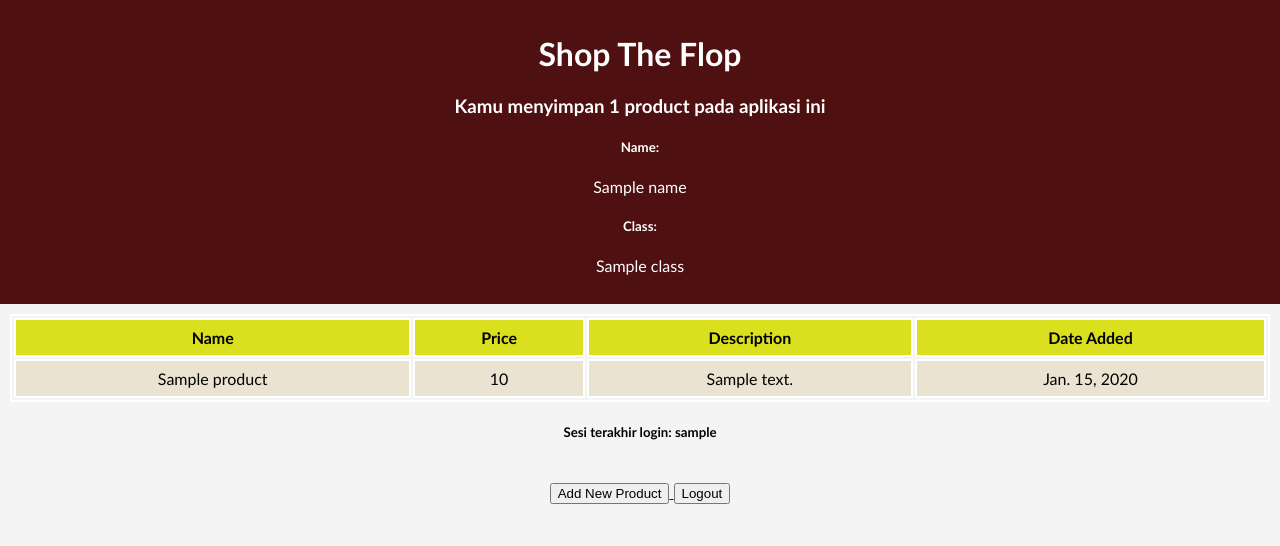
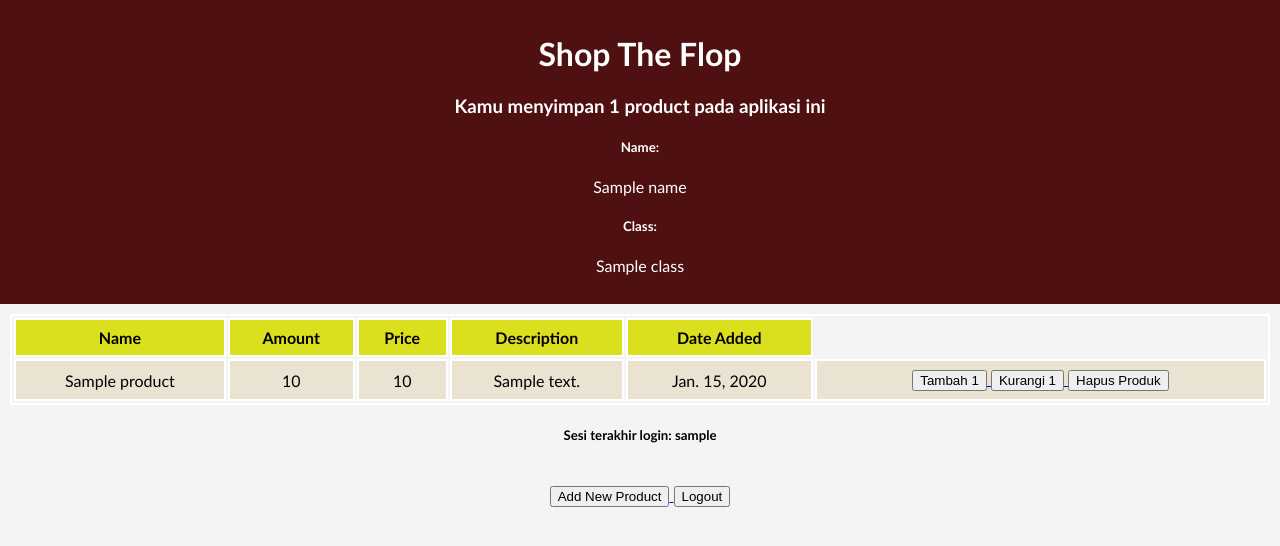
Before and after one commit to sanabiel/my-second-repo, a Django app: template main/templates/main.html in a window 1280 px wide. Shown: the top 546 px of the page. Run offline with Django 4.2, Linux system fonts and the light colour scheme; tables that the repository leaves empty hold one stand-in row (values such as "Sample post"); the template is opened without the code that fills it: values that come from a table or form of the project are taken from there, most other values are stand-ins (such as "Sample title", 1, 10 or a date in 2020).

Commit message:
insyaallah selesai

```diff
--- a/main/forms.py
+++ b/main/forms.py
@@ -4,4 +4,4 @@ from main.models import Product
 class ProductForm(ModelForm):
     class Meta:
         model = Product
-        fields = ["name", "price", "description"]
+        fields = ["name","amount", "price", "description"]
--- a/main/models.py
+++ b/main/models.py
@@ -5,6 +5,7 @@ from django.contrib.auth.models import User
 
 class Product(models.Model):
     name = models.CharField(max_length=255)
+    amount = models.IntegerField(name="amount")
     price = models.IntegerField()
     description = models.TextField()
     date_added = models.DateField(auto_now_add=True)
--- a/main/templates/main.html
+++ b/main/templates/main.html
@@ -66,6 +66,7 @@
         <table>
             <tr>
                 <th>Name</th>
+                <th>Amount</th>
                 <th>Price</th>
                 <th>Description</th>
                 <th>Date Added</th>
@@ -76,9 +77,21 @@
             {% for product in products %}
                 <tr>
                     <td>{{product.name}}</td>
+                    <td>{{product.amount}}</td>
                     <td>{{product.price}}</td>
                     <td>{{product.description}}</td>
                     <td>{{product.date_added}}</td>
+                    <td>
+                      <a href="{% url 'main:increase_amount' product.id %}">
+                        <button type="submit">Tambah 1</button>
+                      </a>
+                      <a href="{% url 'main:decrease_amount' product.id %}">
+                          <button type="submit">Kurangi 1</button>
+                      </a>
+                      <a href="{% url 'main:delete_product' product.id %}">
+                          <button type="submit">Hapus Produk</button>
+                      </a>
+                    </td>
                 </tr>
             {% endfor %}
         </table>
--- a/main/urls.py
+++ b/main/urls.py
@@ -2,7 +2,7 @@ from django.urls import path
 from main.views import show_main
 from main.views import show_main, create_product
 from django.urls import path, include
-from main.views import show_main, create_product, show_xml, show_json, show_xml_by_id, show_json_by_id
+from main.views import show_main, create_product, show_xml, show_json, show_xml_by_id, show_json_by_id, increase_amount, decrease_amount, delete_product
 from main.views import register
 from main.views import login_user
 from main.views import logout_user
@@ -21,4 +21,7 @@ urlpatterns = [
     path('register/', register, name='register'),
     path('login/', login_user, name='login'),
     path('logout/', logout_user, name='logout'),
+    path('increase_amount/<int:id>/', increase_amount, name='increase_amount'),
+    path('decrease_amount/<int:id>/', decrease_amount, name='decrease_amount'),
+    path('delete_product/<int:id>/', delete_product, name='delete_product'),
 ]
```
Also changed, not shown: main/views.py (+23 -0 lines), README.md, main/migrations/0006_product_amount.py (added).
